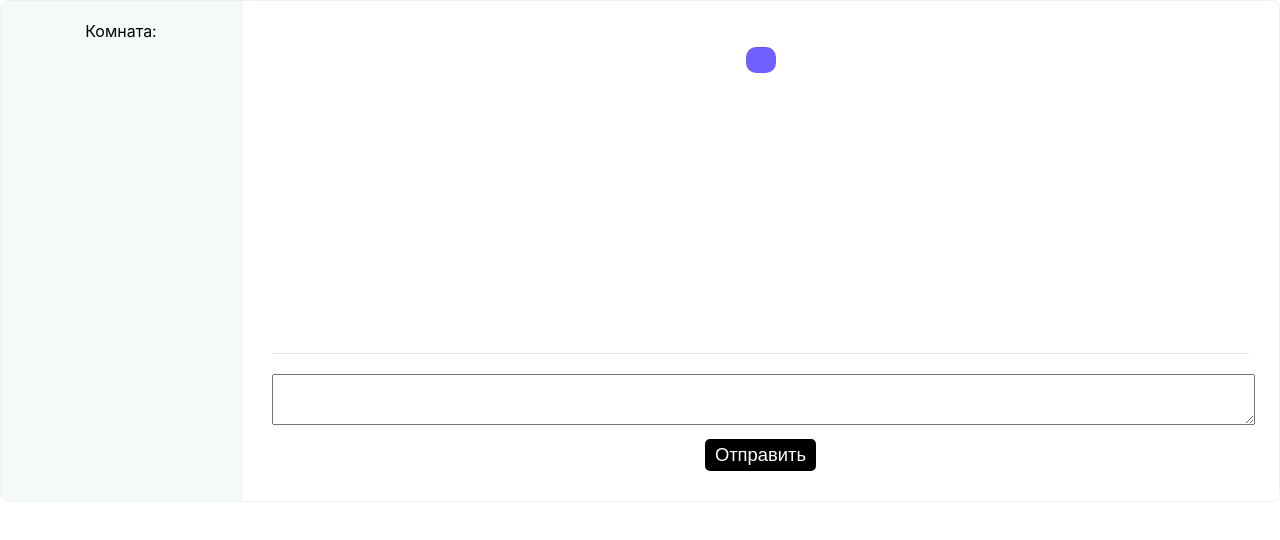
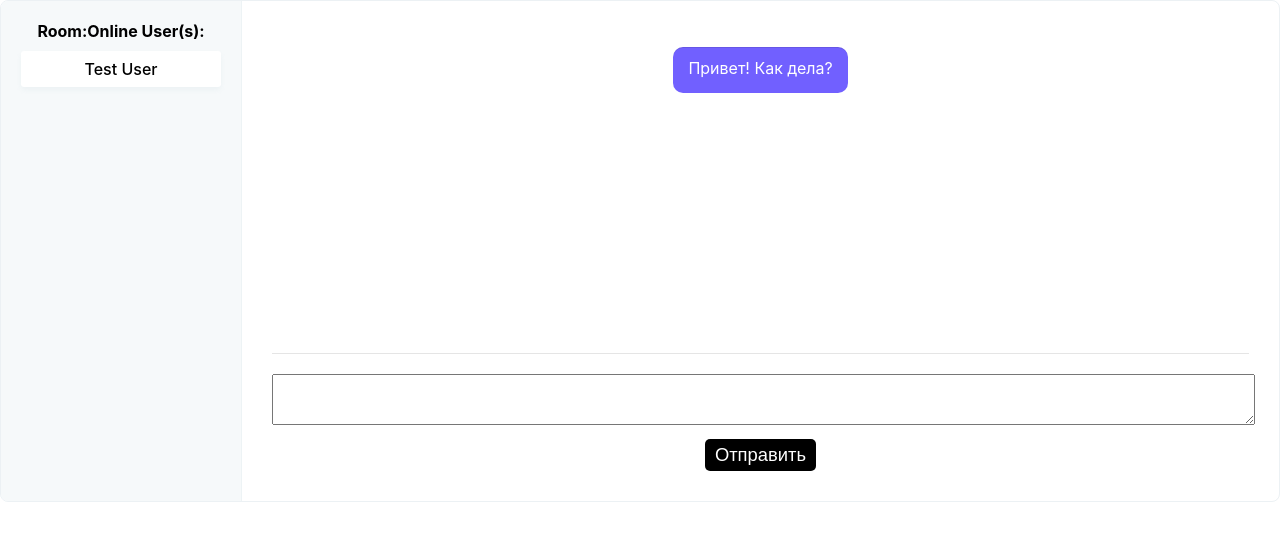
Before and after one commit to OlgaKitova/mini__chat, a React (Create React App) app in the folder mini__chat/: page / in a window 1280 px wide. Both pictures are taken after a click on the button "Sign In". Shown: the top 540 px of the page. Built offline with nearby package versions, Linux system fonts and the light colour scheme; no server answers; the HTML template or start-up script is replaced by a standard one.

Commit message:
feat: add state value textarea from chat

```diff
--- a/mini__chat/server.js
+++ b/mini__chat/server.js
@@ -33,7 +33,7 @@ io.on('connection', (socket) => {
 
   socket.on('ROOM: JOIN', ({roomId, userName}) => {
     socket.join(roomId);
-    [...rooms.get(roomId).get("users")].set(socket.id, userName);
+    rooms.get(roomId).get("users").set(socket.id, userName);
     const users =  [...rooms.get(roomId).get("users").values()];
     socket.to(roomId).broadcast.emit('ROOM: JOINED', users)
   })
--- a/mini__chat/src/App.js
+++ b/mini__chat/src/App.js
@@ -10,7 +10,9 @@ function App() {
   const [state, dispatch] = useReducer(reducer, {
     isAuth: false,
     roomId: null,
-    userName: null
+    userName: null,
+    users: [],
+    messages: []
   });
 
   const onLogin = (obj) => {
--- a/mini__chat/src/components/chat.js
+++ b/mini__chat/src/components/chat.js
@@ -1,26 +1,33 @@
 import React from 'react';
+import { useState } from 'react';
 import socket from '../socket';
 import {StyleChat, StyleChatUsers, StyleChatMessages, StyleMessages, StyleMessage} from './style/style__Chat';
 
 function Chat () {
+    const [messageValue, setMessageValue] = useState('');
   return (
      <StyleChat>
       <StyleChatUsers>
-        Комната:
-        <ul></ul>
+        <b>Room:</b>
+        <b>Online User(s):</b>
+        <ul>
+          <li>Test User</li>
+        </ul>
       </StyleChatUsers>
       <StyleChatMessages>
         <StyleMessages>
           <StyleMessage>
-            <p></p>
+            <p>Привет! Как дела?</p>
             <div>
-              <span></span>
+              <span>Коля</span>
             </div>
           </StyleMessage>
 
         </StyleMessages>
         <form>
           <textarea
+                    value={messageValue}
+                    onChange={({target}) => setMessageValue(target.value)}
                     className="form-control"
                     rows="3">
          </textarea>
```
